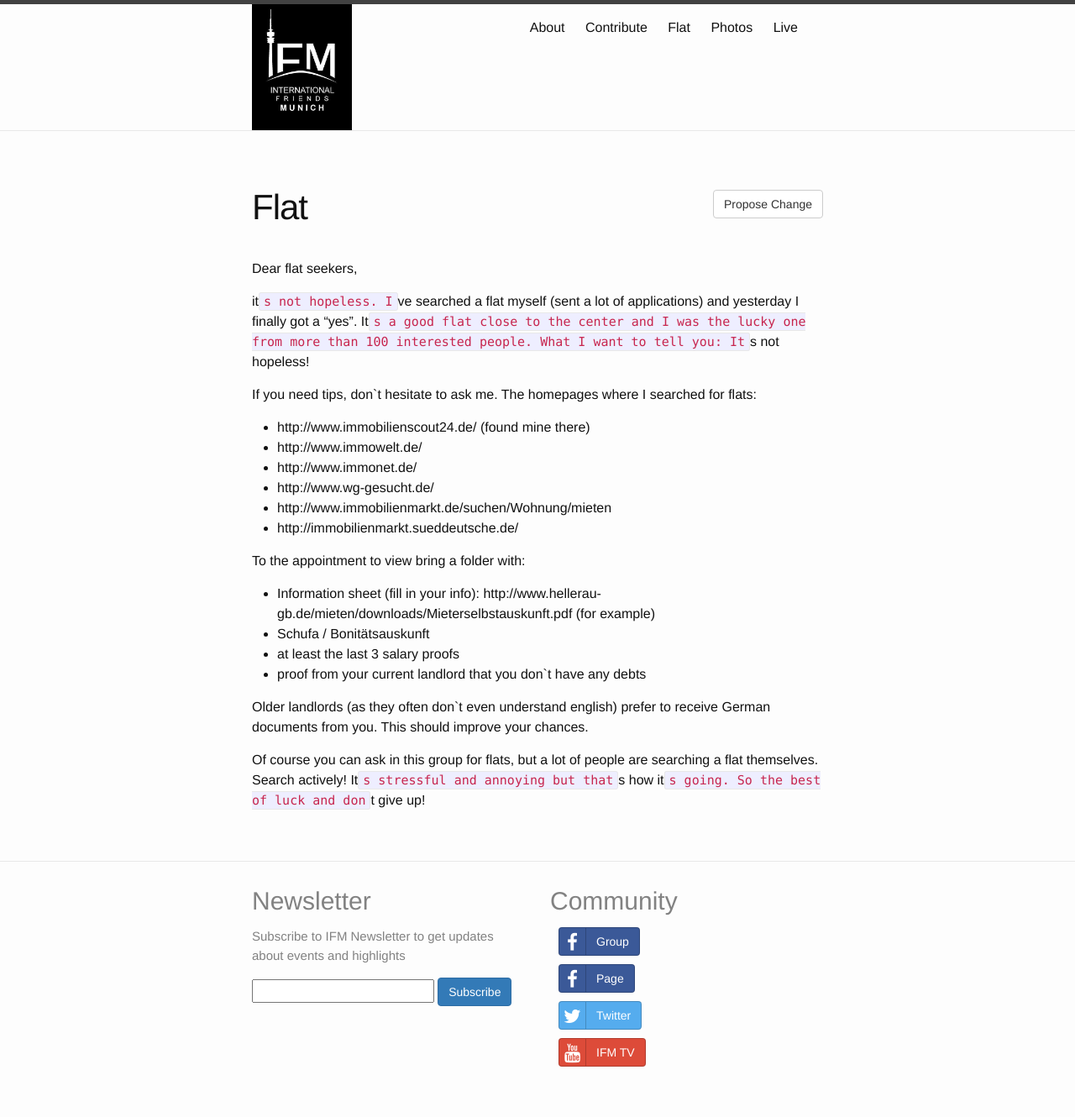
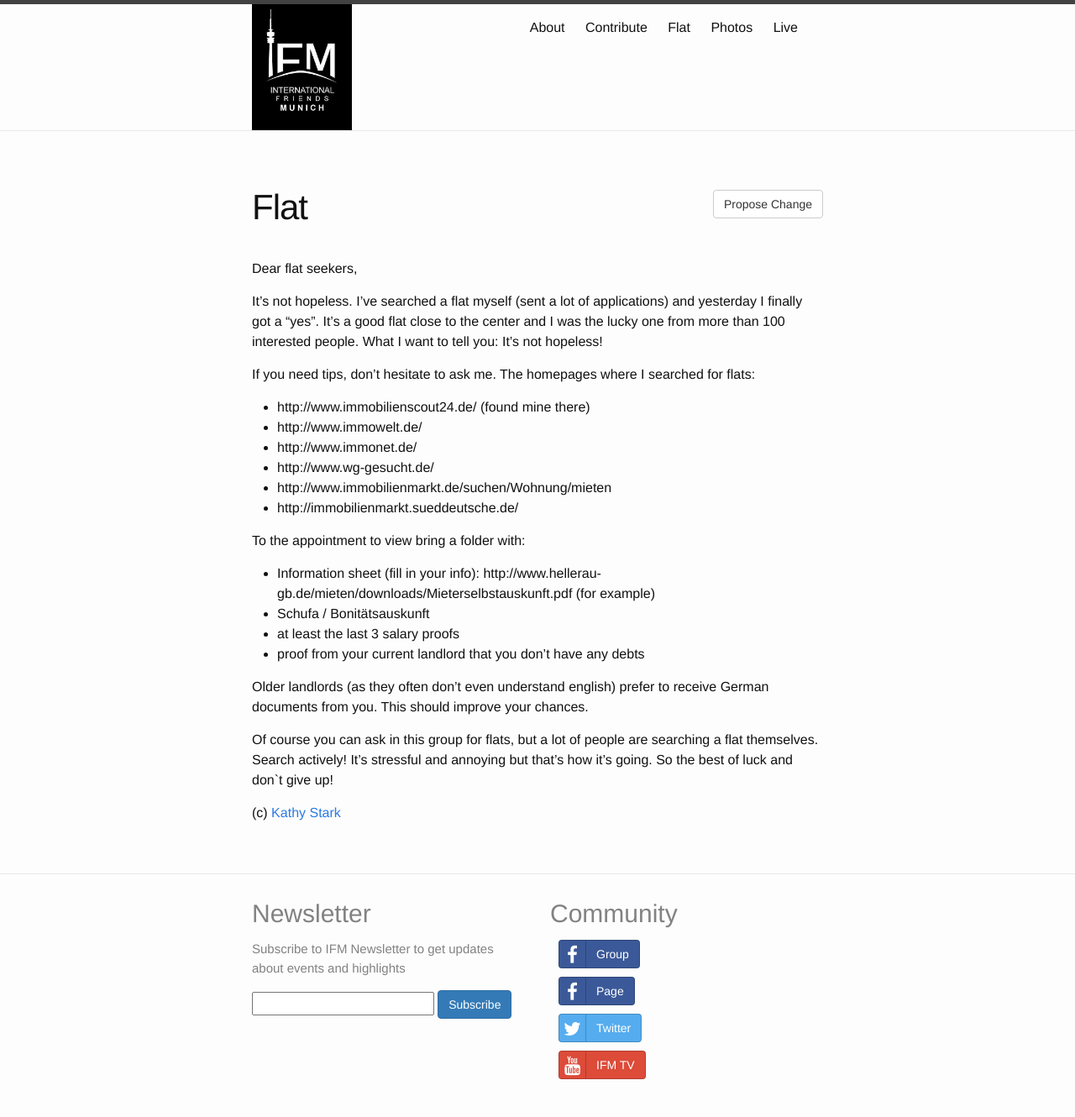
Before and after one commit to ifmunich/ifmunich.github.io, a Jekyll site: the page built from flat.md, in a window 1280 px wide. Shown: the whole page at 84% size. Built offline with Jekyll 4.4.1, drawn with Linux system fonts in a browser that asks for light colours.

Commit message:
Update flat.md

```diff
--- a/flat.md
+++ b/flat.md
@@ -6,10 +6,10 @@ permalink: /flat/
 
 Dear flat seekers,
 
-it`s not hopeless. I`ve searched a flat myself (sent a lot of applications) and yesterday I finally got a "yes". It`s a good flat close to the center and I was the lucky one from more than 100 interested people.
-What I want to tell you: It`s not hopeless!
+It's not hopeless. I've searched a flat myself (sent a lot of applications) and yesterday I finally got a "yes". It's a good flat close to the center and I was the lucky one from more than 100 interested people.
+What I want to tell you: It's not hopeless!
 
-If you need tips, don`t hesitate to ask me.
+If you need tips, don't hesitate to ask me.
 The homepages where I searched for flats:
 
 - http://www.immobilienscout24.de/ (found mine there)
@@ -24,11 +24,13 @@ To the appointment to view bring a folder with:
 - Information sheet (fill in your info): http://www.hellerau-gb.de/mieten/downloads/Mieterselbstauskunft.pdf (for example)
 - Schufa / Bonitätsauskunft
 - at least the last 3 salary proofs
-- proof from your current landlord that you don`t have any debts
+- proof from your current landlord that you don't have any debts
 
-Older landlords (as they often don`t even understand english) prefer to receive German documents from you.
+Older landlords (as they often don't even understand english) prefer to receive German documents from you.
 This should improve your chances.
 
 Of course you can ask in this group for flats, but a lot of people are searching a flat themselves.
-Search actively! It`s stressful and annoying but that`s how it`s going.
+Search actively! It's stressful and annoying but that's how it's going.
 So the best of luck and don`t give up!
+
+(c) [Kathy Stark](https://www.facebook.com/kathy.mcdonald.75?fref=nf)
```
